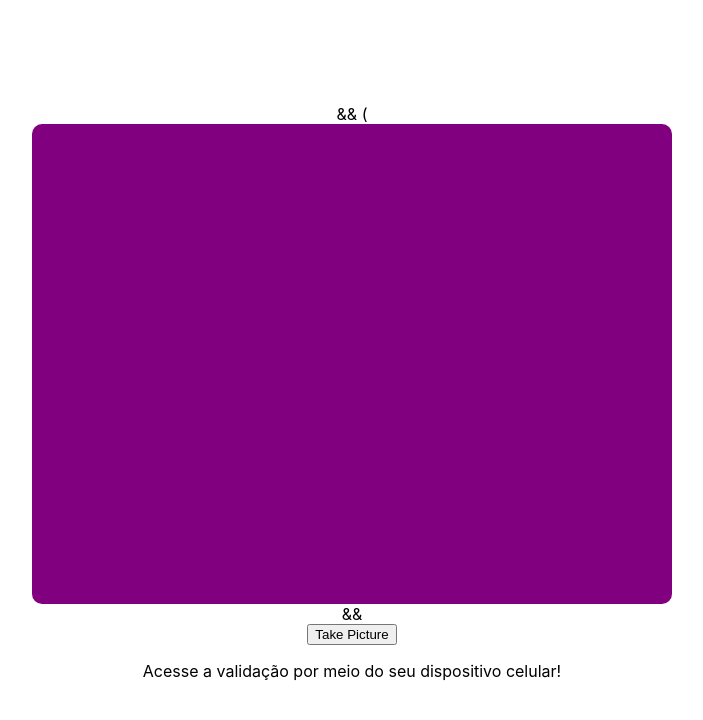
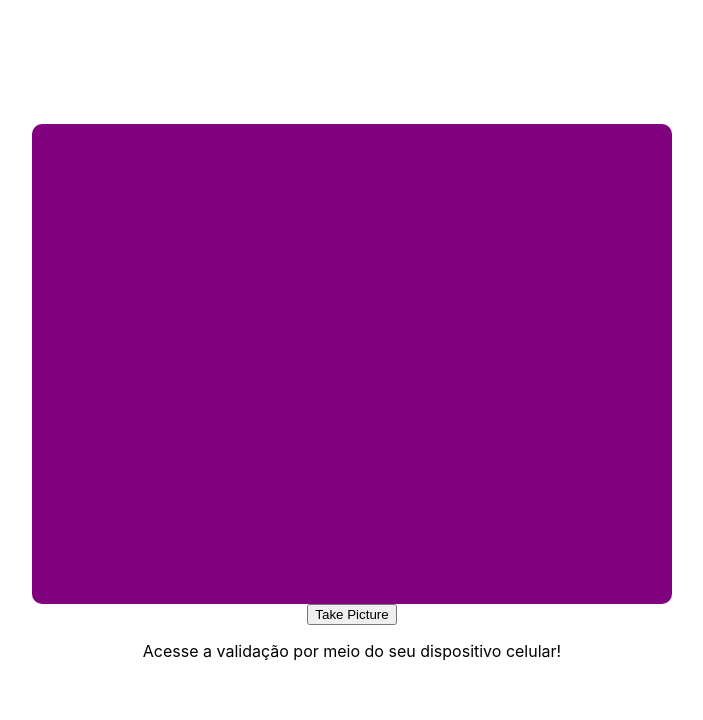
Before and after one commit to karinemso/camera, a React (Create React App) app: page / in a window 1280 px wide. Shown: the top 720 px of the page, without its empty margins (288-991 px from the left). Built offline with nearby package versions, Linux system fonts and the light colour scheme; no server answers.

Commit message:
acesso celular

```diff
--- a/src/App.js
+++ b/src/App.js
@@ -48,7 +48,7 @@ const MyCamera = () => {
     >
       {/* Canvas positioned on top with opacity for visibility */}
 
-      && (
+
           <video
             ref={videoRef}
             autoPlay
@@ -66,7 +66,7 @@ const MyCamera = () => {
 
 
 
-     && <button onClick={takePicture}>Take Picture</button>
+     <button onClick={takePicture}>Take Picture</button>
       {!exists && (
         <p>Acesse a validação por meio do seu dispositivo celular!</p>
       )}
```
